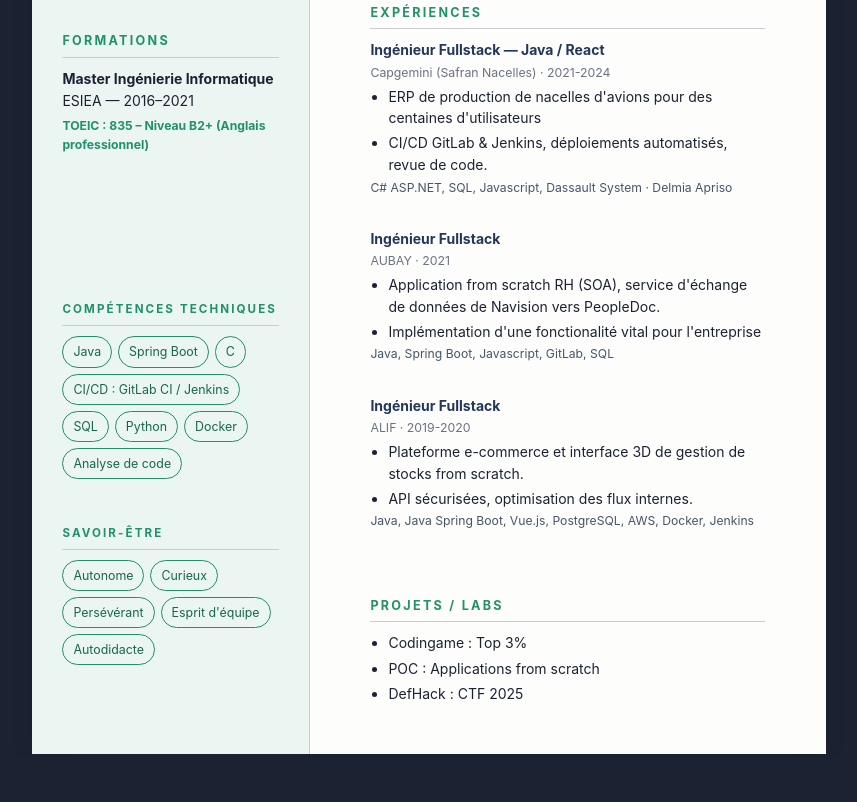
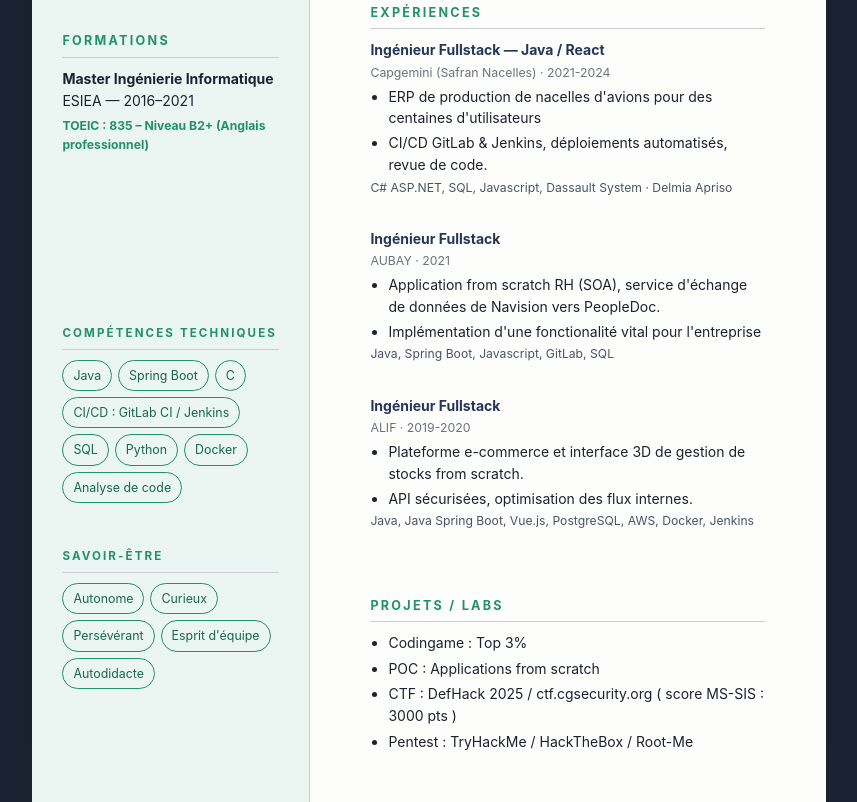
Before and after one commit to MehdiMascret/CV, a plain HTML site: page index.html in a window 1280 px wide. Shown: the part 390-1192 px from the top of the page, without its empty margins (211-1068 px from the left). Before the commit the page ends 1147 px from the top, so only its background shows below. Drawn offline with Linux system fonts and the light colour scheme.

Commit message:
+ ctf ms-sis

```diff
--- a/index.html
+++ b/index.html
@@ -162,7 +162,8 @@
           <ul class="list" style="list-style:disc;margin-left:18px">
             <li>Codingame : Top 3%</li>
             <li>POC : Applications from scratch</li>
-            <li>DefHack : CTF 2025</li>
+            <li>CTF : DefHack 2025 / ctf.cgsecurity.org ( score MS-SIS : 3000 pts )</li>
+            <li>Pentest : TryHackMe / HackTheBox / Root-Me</li>
             <!-- <li>Lab Red Team (AD, attaques internes, BloodHound).</li>
             <li>CTF : TryHackMe / HackTheBox / Root-Me</li> -->
           </ul>
```
